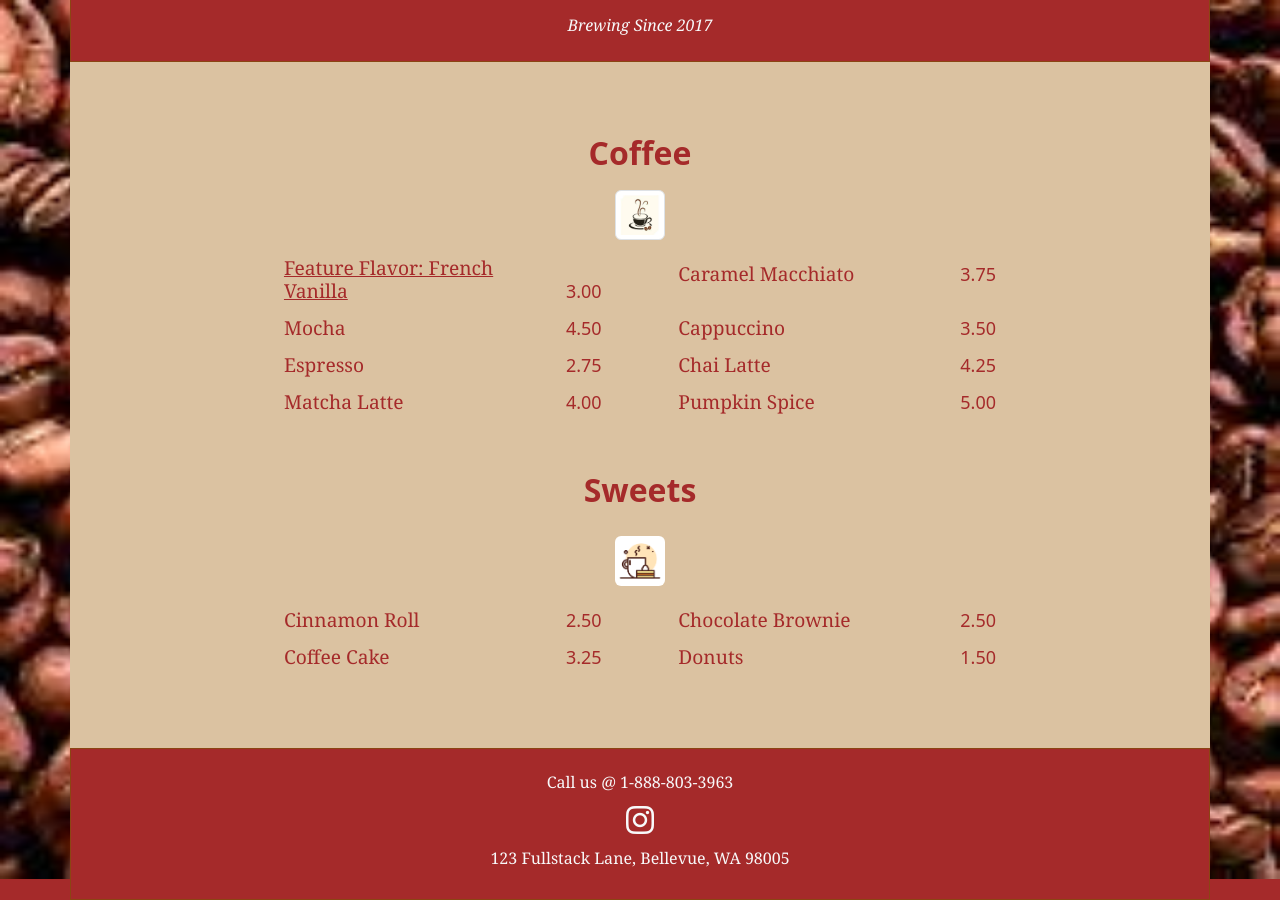
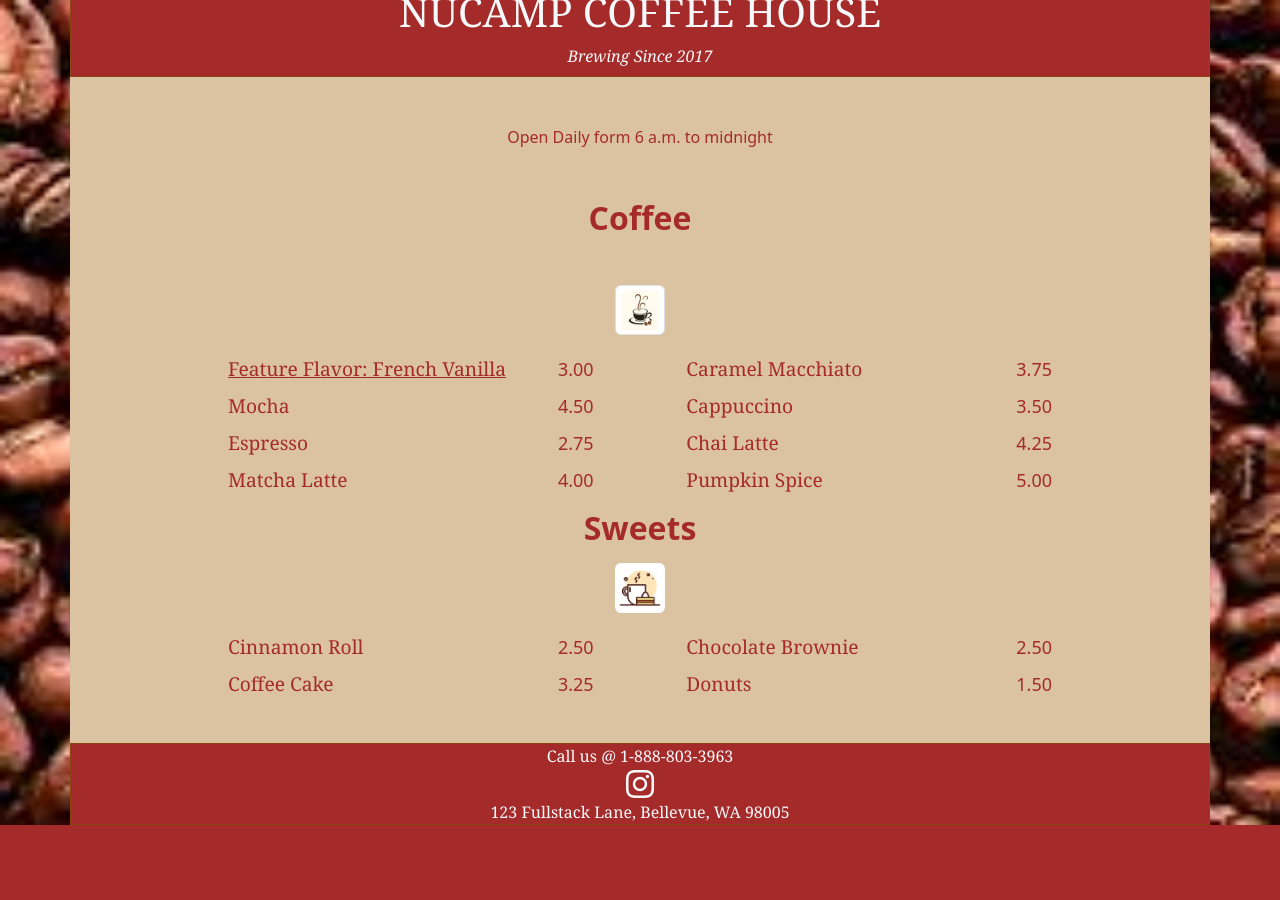
Before and after one commit to cazaresmr/nucamp-cafe, a plain HTML site: page index.html in a window 1280 px wide. After the commit the page ends 825 px from the top, so only its background shows below. Drawn offline with nearby package versions, Linux system fonts and the light colour scheme.

Commit message:
Added hours

```diff
--- a/css/styles.css
+++ b/css/styles.css
@@ -8,13 +8,21 @@
   box-sizing: border-box;
   margin: 0;
   padding: 0;
+  border: none;
 }
 
 body {
-  background: url('./beans.jpeg') center center no-repeat;
+  background: url("./beans.jpeg") center center no-repeat;
   background-size: cover;
   background-color: var(--primary-background);
   color: var(--text-color);
+}
+
+main {
+  /* min-height: 40vh; */
+  display: flex;
+  flex-direction: column;
+  justify-content: space-between;
 }
 
 header,
@@ -34,14 +42,13 @@ h3,
 footer p,
 .modal-header,
 .modal-footer {
-  font-family: 'Georgia', 'Times New Roman', Times, serif;
+  font-family: "Georgia", "Times New Roman", Times, serif;
 }
 
 .menu {
   width: 80%;
   height: 100%;
   margin: 40px auto;
-  padding: 2rem 4rem;
   background-color: var(--text-color);
 }
 
@@ -58,16 +65,12 @@ footer {
 }
 
 h1 {
-  font-family: Georgia, 'Times New Roman', Times, serif;
+  font-family: Georgia, "Times New Roman", Times, serif;
 }
 
 .coffee,
 .sweets {
-  padding-bottom: 10px;
-}
-
-.sweets {
-  margin: 50px 0 0;
+  margin: 10px 0 0;
 }
 
 .established {
@@ -81,14 +84,9 @@ h1 {
   margin: 0 0 16px;
 }
 
-.sweets-pic {
-  padding-top: 0;
-}
-
 .line-top,
 .line-bottom {
   border: #8b4513 1px solid;
-  padding: 1rem;
 }
 
 .item p {
@@ -106,7 +104,7 @@ h1 {
 }
 
 h3 a {
-  font-family: Georgia, 'Times New Roman', Times, serif;
+  font-family: Georgia, "Times New Roman", Times, serif;
   color: brown;
 }
 
@@ -124,7 +122,6 @@ h3 a:hover {
 
 footer p {
   margin: 0;
-  padding: 5px;
   font-size: 1rem;
 }
 
@@ -168,7 +165,9 @@ footer a i:hover {
   font-size: 1.2rem;
 }
 
-button.btn.btn-secondary, button.close, span {
+button.btn.btn-secondary,
+button.close,
+span {
   background-color: brown;
   border-color: brown;
   color: rgb(219, 194, 161);
--- a/index.html
+++ b/index.html
@@ -31,19 +31,24 @@
       <!-- Header -->
       <div class="row bg-info d-flex align-items-center">
         <header class="text-center p-2 line-bottom">
-          <h1 class="text-light pt-5">NUCAMP COFFEE HOUSE</h1>
-          <p class="established text-light">Brewing Since 2017</p>
+          <h1 class="text-light pt-1">NUCAMP COFFEE HOUSE</h1>
+          <p class="established text-light mb-0">Brewing Since 2017</p>
         </header>
       </div>
 
       <!-- Main -->
       <div class="row bg-info d-flex align-items-center">
         <main>
+          <div class="row">
+            <div class="col-12">
+              <p class="mt-5 mb-0">Open Daily form 6 a.m. to midnight</p>
+            </div>
+          </div>
           <!-- Coffee Menu -->
           <div class="menu">
             <div class="row">
               <div class="col-12">
-                <h2 class="text-center fw-bold coffee">Coffee</h2>
+                <h2 class="text-center fw-bold coffee mb-5">Coffee</h2>
               </div>
             </div>
             <div class="row">
@@ -169,7 +174,7 @@
         <footer
           class="text-center d-flex flex-column justify-content-around align-items-center line-top"
         >
-          <p>
+          <p class="mt-0">
             <a
               href="tel:+1-888-803-3965"
               target="_blank"
@@ -177,7 +182,7 @@
               >Call us @ 1-888-803-3963</a
             >
           </p>
-          <p>
+          <p class="mb-0">
             <a
               href="https://www.instagram.com/nucampcodingbootcamp/"
               rel="noopener noreferrer"
@@ -187,7 +192,7 @@
               <i class="fa-brands fa-instagram text-light mx-auto"></i>
             </a>
           </p>
-          <p class="mb-2 address text-light">
+          <p class="mb-0 address text-light">
             123 Fullstack Lane, Bellevue, WA 98005
           </p>
         </footer>
```
Also changed, not shown: 1 other file.
